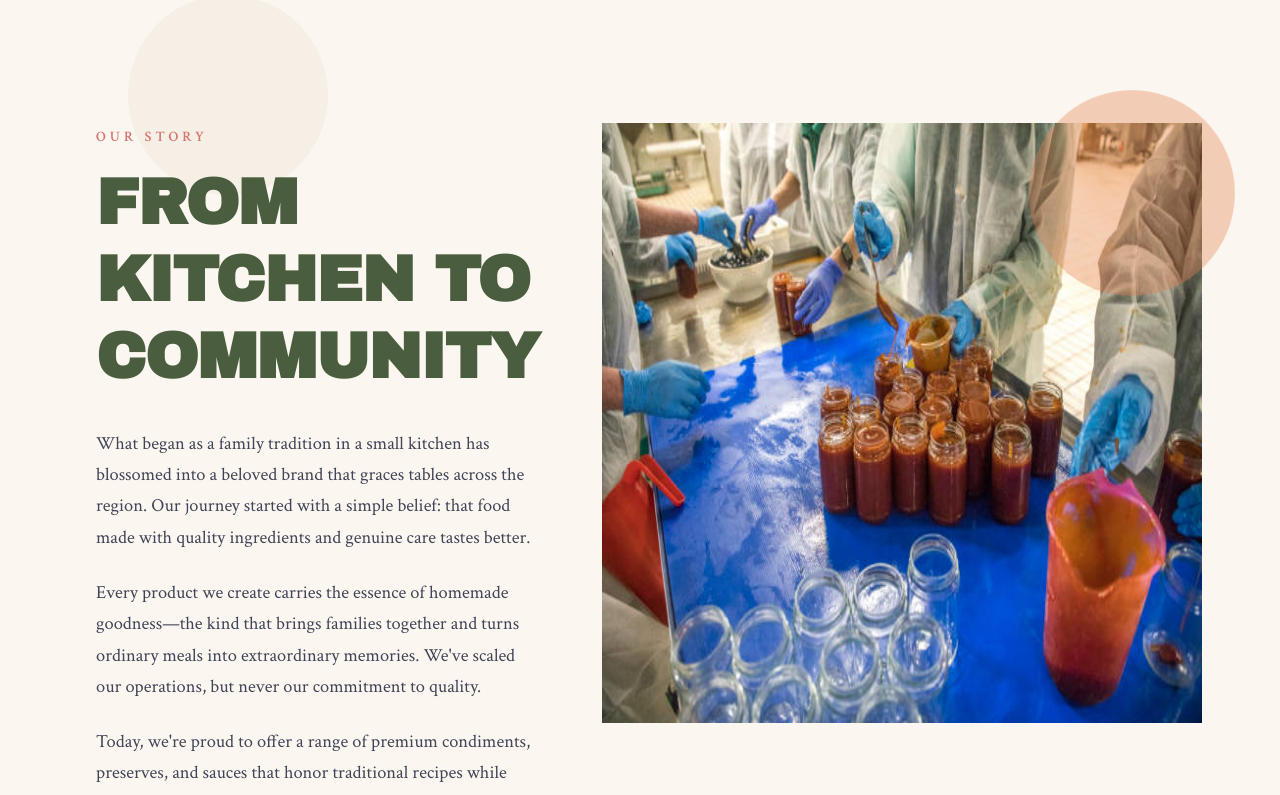
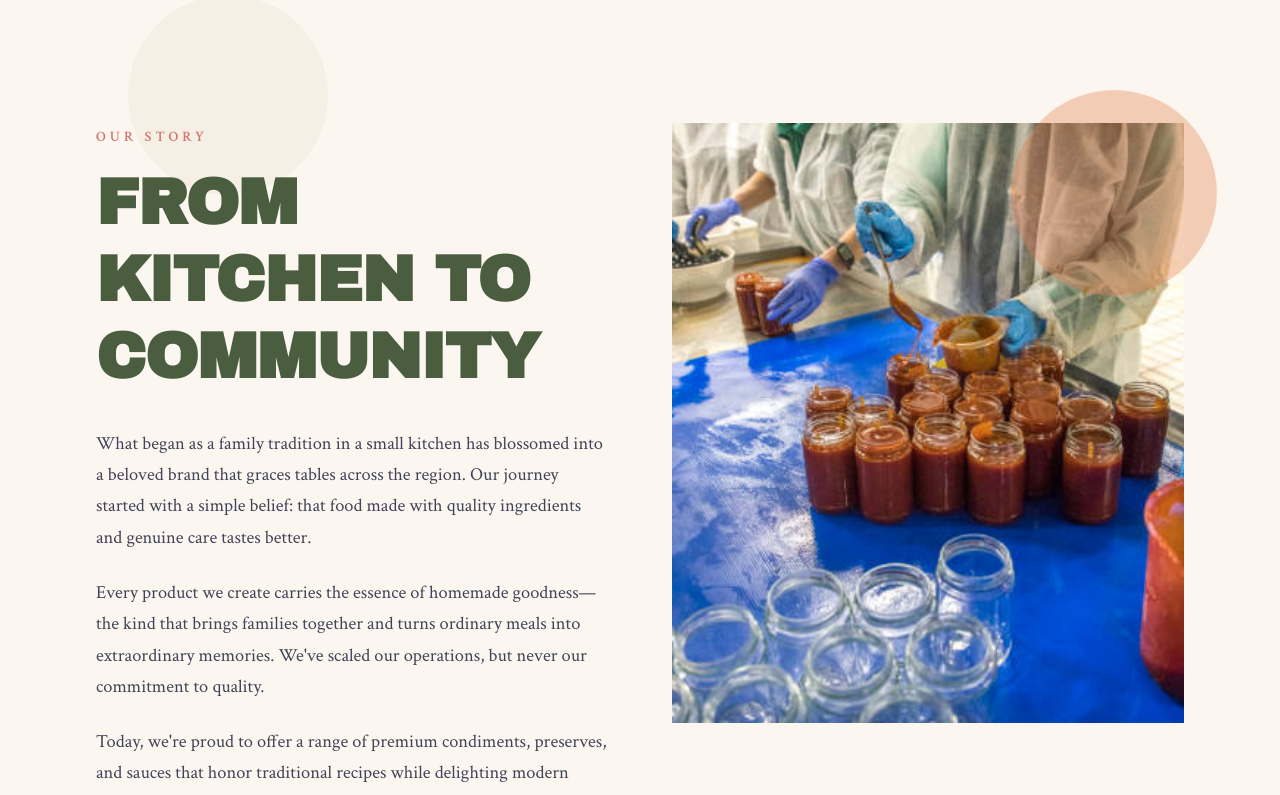
Before and after one commit to sumit123kamble/e-commerce-website, a React (Create React App) app in the folder frontend/: page /about in a window 1280 px wide. Shown: the part 940-1735 px from the top of the page. Built offline with nearby package versions, Linux system fonts and the light colour scheme.

Commit message:
updated about us page

```diff
--- a/frontend/src/pages/About.js
+++ b/frontend/src/pages/About.js
@@ -89,7 +89,7 @@ const About = () => {
         </div>
         <div className="story-image-container">
           <div className="story-image">
-          <img src="/images/workers.png" alt="About our work" height="600" width="600" />
+            <img src="/images/workers.png" alt="About our work" />
           </div>
           <div className="story-decoration-blob"></div>
         </div>
--- a/frontend/src/pages/about.css
+++ b/frontend/src/pages/about.css
@@ -180,6 +180,23 @@ body {
   position: relative;
   animation: slideInRight 1s ease-out;
 }
+
+.story-image {
+  width: 100%;
+  display: flex;
+  justify-content: center;
+  align-items: center;
+}
+
+.story-image img {
+  width: 100%;
+  max-width: 600px;
+  max-height: 600px;
+  height: 700px;
+  object-fit: cover;
+}
+
+
 /* the white empty space on right*/
 
 .story-decoration-blob {
@@ -214,7 +231,7 @@ body {
 
 .products-grid {
   display: grid;
-  grid-template-columns: repeat(auto-fit, minmax(250px, 1fr));
+  grid-template-columns: repeat(auto-fit, minmax(150px, 1fr));
   gap: 2rem;
   max-width: 1200px;
   margin: 0 auto;
```
